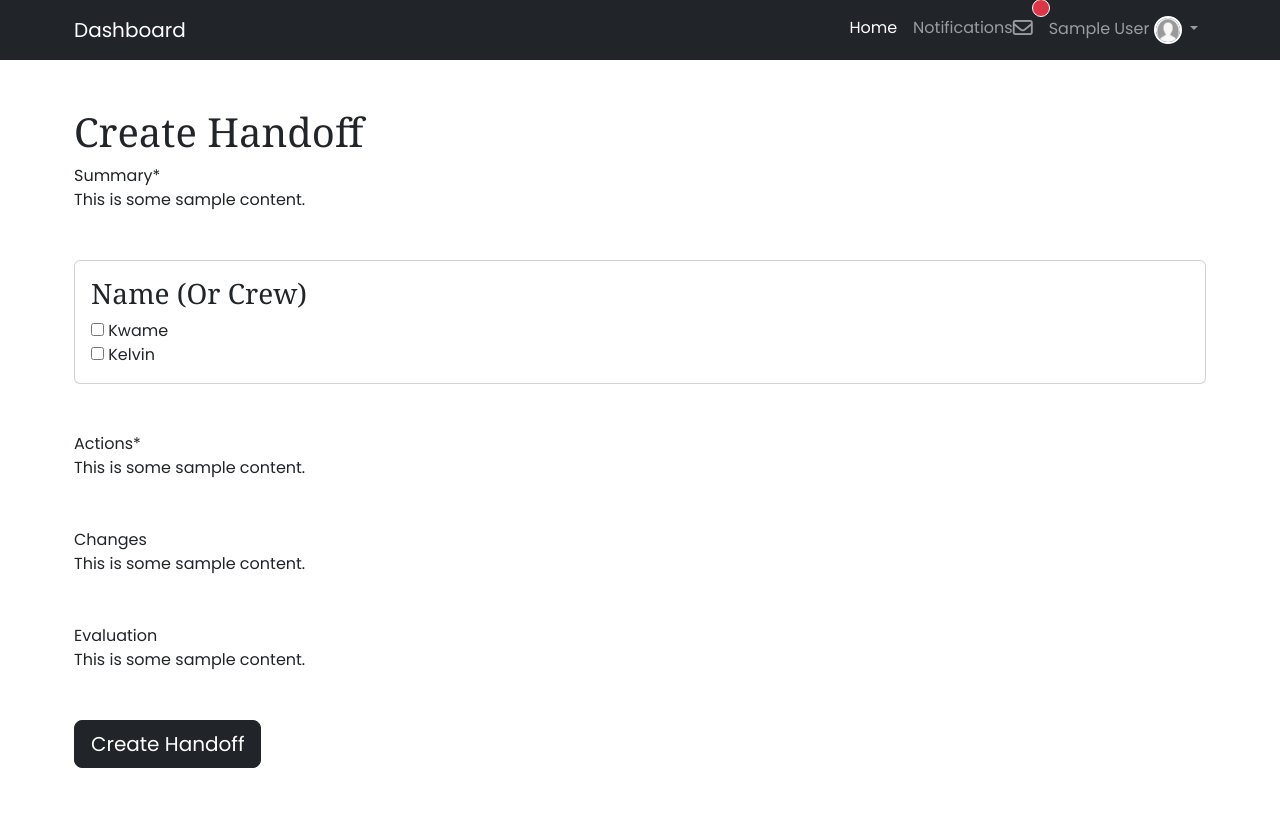
After one commit to AbdulRaufAl-hassan101010/Handoff, a Flask app: page /dashboard/create_handoff in a window 1280 px wide. The commit adds this page. Run offline with Flask 3, Linux system fonts and the light colour scheme; the visitor is signed in with stand-in values (Sample User, id 1); some libraries are stand-ins or nearby versions.

Commit message:
created create handoff page

```diff
--- a/handoffmls/middlewares.py
+++ b/handoffmls/middlewares.py
@@ -7,7 +7,7 @@ def authentication_required(route_function):
     def wrapper(*args, **kwargs):
 
         # Check if user is authenticated
-        if 'lab_id' in session:
+        if 'username' in session:
             # User is authenticated, proceed to the route function
             return route_function(*args, **kwargs)
         else:
@@ -23,7 +23,7 @@ def is_logged_in(route_function):
     def wrapper(*args, **kwargs):
 
         # Check if user is authenticated
-        if 'lab_id' in session:
+        if 'username' in session:
             # User is authenticated, redirect to dashboard page
             return redirect('/dashboard')
 
--- a/handoffmls/routes.py
+++ b/handoffmls/routes.py
@@ -51,17 +51,29 @@ def login():
             # set session
             session['lab_id']= lab.id
             session['username']= lab.name
-            session['type'] = 'lab'
-            print(session)
             return redirect(url_for('dashboard_home'))
-        else:
-            flash('Login Unsuccessful. Please check username and password', 'danger')
+
+        user =  User.query.filter_by(email=email).first()
+        print(user and user.password == 'password')
+        # if  (user and bcrypt.check_password_hash(user.password, password)) and user.password == 'password':
+        if  user and user.password == 'password':
+            # clear sessions
+            session.clear()
+
+            # set session
+            session['user_id']= user.id
+            session['username']= f"{user.last_name}"
+            return redirect(url_for('dashboard_home'))
+
+
+        flash('Login Unsuccessful. Please check username and password', 'danger')
     return render_template('login.html', title='Login', form=form)
 
 
 @app.route("/dashboard", methods=['GET', 'POST'])
 @authentication_required
 def dashboard_home():
+    print(session)
     username = session.get('username')
     return render_template('dashboard/home.html', username=username, page="dashboard")
 
@@ -70,7 +82,6 @@ def dashboard_home():
 @authentication_required
 def logout():
     session.clear()
-    print(session)
     flash('You have been logged out', 'danger')
     return redirect(url_for('login'))
 
@@ -89,14 +100,12 @@ def dashboard_users():
 @authentication_required
 def add_user():
     form = AddUserForm()
-    print(form.validate_on_submit())
     if form.validate_on_submit():
         first_name = form.first_name.data
         last_name = form.last_name.data
         other_name = form.other_name.data
         email = form.email.data
         lab_id = session.get('lab_id')
-        print(1234)
 
         user =  User(first_name=first_name, last_name=last_name, email=email, other_name=other_name, lab_id=lab_id)
         db.session.add(user)
@@ -107,3 +116,10 @@ def add_user():
     # get all users from database
     users = User.query.all()
     return render_template('dashboard/add_user.html', title='Dashboard | Add user', form=form,users_len=len(users) )
+
+
+
+@app.route("/dashboard/create_handoff", methods=['GET', 'POST'])
+@authentication_required
+def create_handoff():
+    return render_template("dashboard/create_handoff.html")
--- a/handoffmls/static/css/styles.css
+++ b/handoffmls/static/css/styles.css
@@ -31,7 +31,7 @@ img {
     max-width: 1320px;
     width: 90%;
     margin: 0 auto;
-    padding: 10px 0;
+    padding: 0 10px ;
 }
 
 nav #profile-img {
--- /dev/null
+++ b/handoffmls/templates/dashboard/create_handoff.html
@@ -0,0 +1,39 @@
+{% extends 'layout.html' %} {% block content %}
+<div class="container mt-5">
+    <h1>Create Handoff</h1>
+<form action="" method="post">
+    <div class="form-group mb-5">
+        <label for="">Summary*</label>
+        <div id="summary" name="summary">This is some sample content.</div>
+    </div>
+    <div class="form-group mb-5 card p-3">
+        <h3>Name (Or Crew)</h3>
+        <div><input class="" type="checkbox" name="persons" value="Kwame">
+             <label for="">Kwame</label></div>
+        <div><input class="" type="checkbox" name="persons" value="Kelvin"> <label for="">Kelvin</label></div>
+    </div>
+    <div class="form-group mb-5">
+        <label for="">Actions*</label>
+        <div id="actions" name="actions">This is some sample content.</div>
+    </div>
+    <div class="form-group mb-5">
+        <label for="">Changes</label>
+        <div id="changes" name="changes">This is some sample content.</div>
+    </div>
+    <div class="form-group mb-5">
+        <label for="">Evaluation</label>
+        <div id="evaluation" name="evaluation">This is some sample content.</div>
+    </div>
+
+    <div class="form-group mb-5">
+        <input type="submit" class="btn btn-dark btn-lg" value="Create Handoff" name="submit">
+    </div>
+</form>
+</div>
+<script>
+    ClassicEditor.create( document.querySelector( '#summary' ) );
+    ClassicEditor.create( document.querySelector( '#actions' ) );
+    ClassicEditor.create( document.querySelector( '#changes' ) );
+    ClassicEditor.create( document.querySelector( '#evaluation' ) );
+</script>
+{% endblock content %}
--- a/handoffmls/templates/dashboard/navbar.html
+++ b/handoffmls/templates/dashboard/navbar.html
@@ -1,5 +1,5 @@
 <nav class="navbar navbar-expand-lg bg-dark" data-bs-theme="dark">
-    <div class="container-fluid container-md">
+    <div class="container">
         <a class="navbar-brand" href="/">Dashboard</a>
         <button class="navbar-toggler" type="button" data-bs-toggle="collapse" data-bs-target="#navbarNavDropdown"
             aria-controls="navbarNavDropdown" aria-expanded="false" aria-label="Toggle navigation">
@@ -32,13 +32,17 @@
                     </ul>
                 </li>
                 <li class="nav-item dropdown">
-                    <a class="nav-link dropdown-toggle" href="#" role="button" data-bs-toggle="dropdown"
+                    <a class="nav-link dropdown-toggle" href="/" role="button" data-bs-toggle="dropdown"
                         aria-expanded="false">
                         {{session.get('username')}}
                         <img id="profile-img" src="/static/imgs/profile.png" alt="">
                     </a>
                     <ul class="dropdown-menu">
+                        {% if session.get('lab_id') %}
                         <li><a class="dropdown-item" href="{{ url_for('dashboard_users') }}">Add User</a></li>
+                        {% else %}
+                        <li><a class="dropdown-item" href="{{ url_for('create_handoff') }}">Create Handoff</a></li>
+                        {% endif %}
                         <li><a class="dropdown-item" href="#">Another action</a></li>
                         <li>
                             <hr class="dropdown-divider">
--- a/handoffmls/templates/layout.html
+++ b/handoffmls/templates/layout.html
@@ -38,6 +38,10 @@
       defer
     ></script>
 
+    <!-- ckeditor -->
+    <script src="https://cdn.ckeditor.com/ckeditor5/38.0.1/classic/ckeditor.js"></script>
+
+
     {% if title %}
     <title>{{ title }}</title>
     {% else %}
@@ -45,7 +49,7 @@
     {% endif %}
   </head>
   <body>
-    {% if page %}
+    {% if session.get('username') %}
     {% include 'dashboard/navbar.html' %}
     {% else %}
     {% include 'navbar.html' %}
--- a/handoffmls/templates/navbar.html
+++ b/handoffmls/templates/navbar.html
@@ -1,5 +1,5 @@
 <nav class="navbar navbar-expand-lg bg-body-light landing-nav">
-    <div class="container-fluid container-md">
+    <div class="container">
         <a class="navbar-brand" href="/">Handoff<b class="text-primary">MLS</b></a>
         <button class="navbar-toggler" type="button" data-bs-toggle="collapse" data-bs-target="#navbarNavDropdown"
             aria-controls="navbarNavDropdown" aria-expanded="false" aria-label="Toggle navigation">
```
